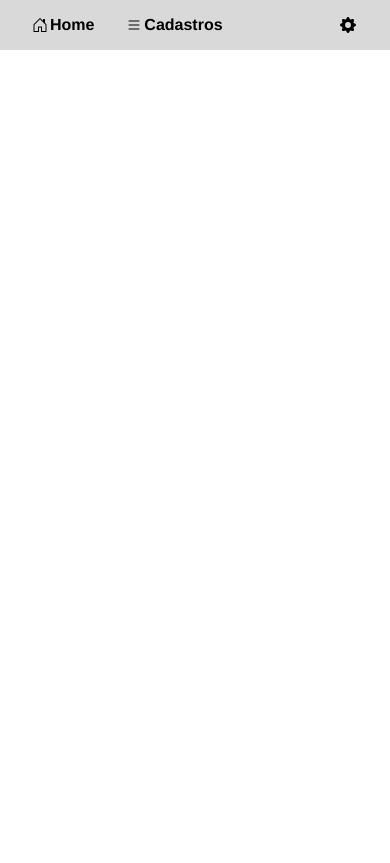
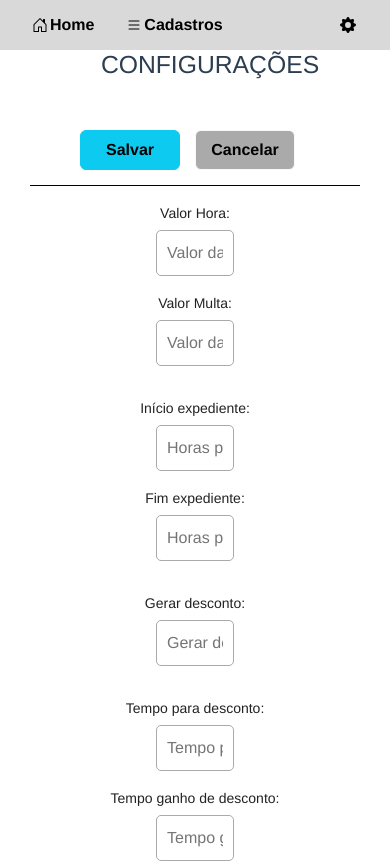
Before and after one commit to gustavoemf/projeto-estacionamento-client, a Vue app: page /configuracao in a window 390 px wide. Shown: the top 863 px of the page. Built offline with nearby package versions, Linux system fonts and the light colour scheme.

Commit message:
Configuracao

```diff
--- a/src/components/CadastroHeaderComponent.vue
+++ b/src/components/CadastroHeaderComponent.vue
@@ -3,10 +3,8 @@
         <select name="elemento" id="elemento-header-cadastro" placeholder="Elemento"></select>
         <input id="barra-pesquisa" type="text" placeholder="Digite aqui o que deseja pesquisar..." />
         <div id="buttons-header-cadastro">
-            <div>
-                <button type="button" class="btn btn-success" @click="abrirPopup">Novo</button>
-            </div>
-            <CadastroOverlayComponent :showPopup="showPopup" :hidden="!showPopup" @closePopup="fecharPopup" />
+            <button type="button" class="btn btn-success" @click="abrirPopup">Novo</button>
+            <CadastroOverlayComponent :showPopup="showPopup" :hidden="!showPopup" @closePopup="closePopup" />
             <button type="button" class="btn btn-danger">Editar</button>
             <button type="button" class="btn btn-warning">Excluir</button>
         </div>
@@ -55,7 +53,7 @@ export default defineComponent({
         abrirPopup() {
             this.showPopup = true;
         },
-        fecharPopup() {
+        closePopup() {
             this.showPopup = false;
         }
     }
@@ -113,15 +111,6 @@ export default defineComponent({
     justify-content: center;
 }
 
-@media only screen and (max-width: 900px) {
-    #header-cadastro {
-        display: flex;
-        flex-direction: column;
-        justify-content: center;
-        align-items: center;
-    }
-}
-
 .conteudo-table {
     border-collapse: collapse;
     margin: 25px auto;
@@ -154,4 +143,13 @@ export default defineComponent({
         border-bottom: 1px solid black;
     }
 }
+
+@media only screen and (max-width: 900px) {
+    #header-cadastro {
+        display: flex;
+        flex-direction: column;
+        justify-content: center;
+        align-items: center;
+    }
+}
 </style>
--- a/src/components/CadastroOverlayComponent.vue
+++ b/src/components/CadastroOverlayComponent.vue
@@ -1,6 +1,6 @@
 <template>
     <div class="popup" :class="{ 'active': showPopup, 'hidden': hidden }">
-        <div class="close-btn" @click="fecharPopup">&times;</div>
+        <div class="close-btn" @click="closePopup">&times;</div>
         <div class="form">
             <h2>Cadastro de MOVIMENTAÇÃO</h2>
             <div class="form-element">
@@ -16,7 +16,7 @@
                 <input type="text" id="veiculo" placeholder="Insira a placa do veículo" />
             </div>
             <div class="form-element">
-                <button @click="fecharPopup">Concluir</button>
+                <button @click="closePopup">Concluir</button>
             </div>
         </div>
     </div>
@@ -38,31 +38,31 @@ export default defineComponent({
         }
     },
     methods: {
-        fecharPopup() {
+        closePopup() {
             this.$emit('closePopup');
         }
     }
 });
 </script>
 
-<style lang="scss">
+<style scoped lang="scss">
+* {
+    margin: 0;
+    padding: 0;
+    box-sizing: border-box;
+}
+
 .popup {
     position: absolute;
     top: 50%;
     left: 50%;
-    opacity: 0;
-    transform: translate(-50%, -50%) scale(1.25);
+    opacity: 1;
+    transform: translate(-50%, -50%) scale(1);
     width: 480px;
     padding: 20px 30px;
     background: #fff;
     box-shadow: 2px 2px 5px 5px rgba(0, 0, 0, 0.15);
     border-radius: 10px;
-}
-
-.popup.active {
-    top: 50%;
-    opacity: 1;
-    transform: translate(-50%, -50%) scale(1);
 }
 
 .close-btn {
--- a/src/components/ConfiguracaoComponent.vue
+++ b/src/components/ConfiguracaoComponent.vue
@@ -0,0 +1,147 @@
+<template>
+    <div id="header-configuracao">
+        <h2>CONFIGURAÇÕES</h2>
+        <div class="configuracao-buttons">
+            <button type="button" class="btn btn-info">Salvar</button>
+            <button type="button" class="btn btn-light" style="background-color: #aaa;">Cancelar</button>
+        </div>
+    </div>
+    <div class="body-configuracao">
+        <div class="form">
+            <div class="form-valores">
+                <div class="form-element">
+                    <label for="valorHora">Valor Hora:</label>
+                    <input type="text" id="valorHora" placeholder="Valor da hora" />
+                </div>
+                <div class="form-element">
+                    <label for="valorMulta">Valor Multa:</label>
+                    <input type="text" id="valorMulta" placeholder="Valor da multa" />
+                </div>
+            </div>
+            <div class="form-expedientes">
+                <div class="form-element">
+                    <label for="inicioExpediente">Início expediente:</label>
+                    <input type="text" id="inicioExpediente" placeholder="Horas para início do expediente" />
+                </div>
+                <div class="form-element">
+                    <label for="fimExpediente">Fim expediente:</label>
+                    <input type="text" id="fimExpediente" placeholder="Horas para fim do expediente" />
+                </div>
+            </div>
+            <div class="form-gerar-desconto">
+                <div class="form-element">
+                    <label for="gerarDesconto">Gerar desconto:</label>
+                    <input type="text" id="gerarDesconto" placeholder="Gerar desconto?" />
+                </div>
+            </div>
+            <div class="form-descontos">
+                <div class="form-element">
+                    <label for="tempoParaDesconto">Tempo para desconto:</label>
+                    <input type="text" id="tempoParaDesconto" placeholder="Tempo para desconto" />
+                </div>
+                <div class="form-element">
+                    <label for="tempoGanhoDeDesconto">Tempo ganho de desconto:</label>
+                    <input type="text" id="tempoGanhoDeDesconto" placeholder="Tempo ganho de desconto:" />
+                </div>
+            </div>
+            <div class="form-vagas">
+                <div class="form-element">
+                    <label for="vagasCarro">Valor Hora:</label>
+                    <input type="text" id="vagasCarro" placeholder="Quantidade de vagas" />
+                </div>
+                <div class="form-element">
+                    <label for="vagasMoto">Valor Hora:</label>
+                    <input type="text" id="vagasMoto" placeholder="Quantidade de vagas" />
+                </div>
+                <div class="form-element">
+                    <label for="vagasVans">Valor Hora:</label>
+                    <input type="text" id="vagasVans" placeholder="Quantidade de vagas" />
+                </div>
+            </div>
+        </div>
+    </div>
+</template>
+
+<script lang="ts">
+import { defineComponent } from 'vue';
+
+export default defineComponent({
+    name: "CadastroHeaderComponent"
+});
+</script>
+
+<style scoped lang="scss">
+* {
+    margin: 0;
+    padding: 0;
+    box-sizing: border-box;
+}
+
+#header-configuracao {
+    display: flex;
+    justify-content: space-between;
+    align-items: end;
+    padding-bottom: 15px;
+    margin: 0px 30px;
+    border-bottom: 1px black solid;
+
+    .configuracao-buttons {
+        display: flex;
+        flex-direction: row;
+        margin-top: 50px;
+        margin-right: 30px;
+    }
+
+    h2 {
+        margin-left: 30px;
+    }
+
+    button {
+        margin-left: 15px;
+        width: 100px;
+        height: 40px;
+        color: black;
+        font-weight: bold;
+    }
+}
+
+@media only screen and (max-width: 500px) {
+    #header-configuracao {
+        display: flex;
+        flex-direction: column;
+        justify-content: center;
+        align-items: center;
+    }
+
+    h2 {
+        margin-left: 30px;
+    }
+}
+
+.body-configuracao {
+    .form {
+        display: flex;
+        flex-direction: column;
+        justify-content: flex-start;
+        .form-element {
+            margin: 15px 0;
+        }
+
+        label {
+            font-size: 14px;
+            color: #222;
+        }
+
+        input[type='text'] {
+            margin: auto;
+            margin-top: 5px;
+            display: block;
+            width: 20%;
+            padding: 10px;
+            outline: none;
+            border: 1px solid #aaa;
+            border-radius: 5px;
+        }
+    }
+}
+</style>
--- a/src/views/ConfiguracaoView.vue
+++ b/src/views/ConfiguracaoView.vue
@@ -1,15 +1,18 @@
 <template>
     <HeaderComponent />
+    <ConfiguracaoComponent />
   </template>
 
   <script lang="ts">
   import { defineComponent } from 'vue';
   import HeaderComponent from '@/components/HeaderComponent.vue';
+  import ConfiguracaoComponent from '@/components/ConfiguracaoComponent.vue';
 
   export default defineComponent({
     name: 'ConfiguracaoView',
     components: {
-      HeaderComponent
-    },
+    HeaderComponent,
+    ConfiguracaoComponent
+},
   });
   </script>
```
